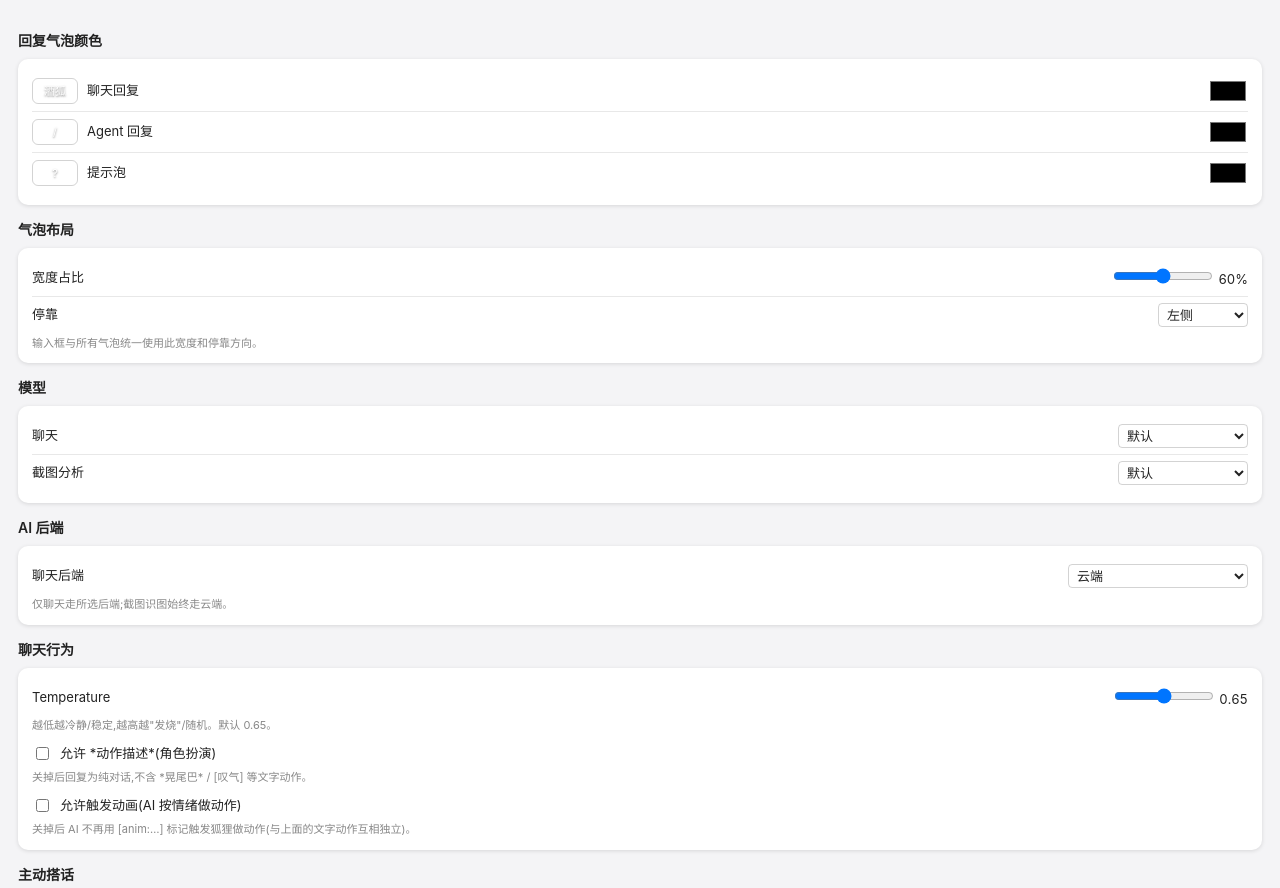
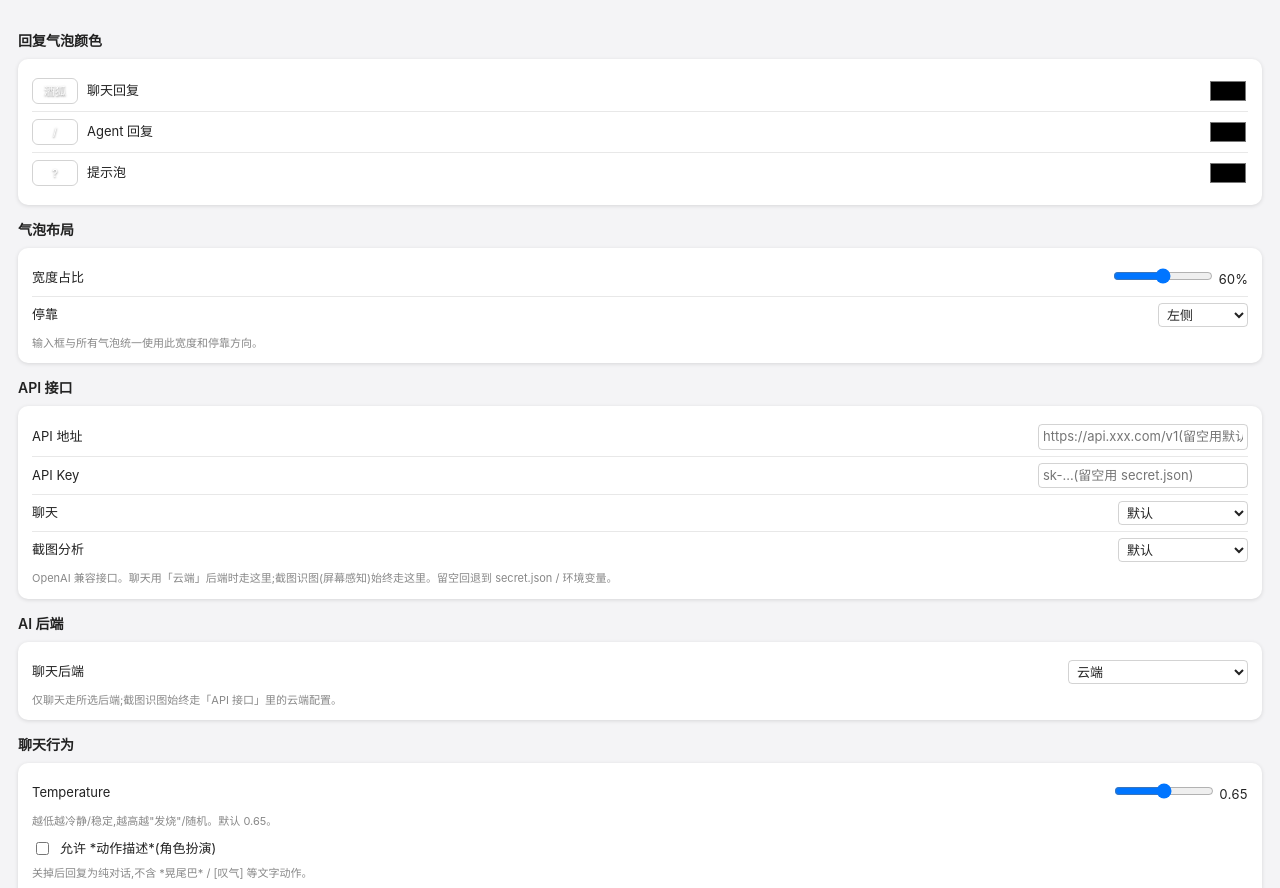
Before and after one commit to zhiyun298/wine-fox-desktop-pet, an Electron app: page electron/settings.html in a window 1280 px wide. Shown: the top 888 px of the page. Drawn offline with Linux system fonts and the light colour scheme; no server answers.

Commit message:
Revise settings.html for API configuration inputs

```diff
--- a/electron/settings.html
+++ b/electron/settings.html
@@ -135,8 +135,16 @@
       <div class="hint">输入框与所有气泡统一使用此宽度和停靠方向。</div>
     </div>
 
-    <h2>模型</h2>
+    <h2>API 接口</h2>
     <div class="card">
+      <div class="row">
+        <span>API 地址</span>
+        <input type="text" id="cloudBaseURL" placeholder="https://api.xxx.com/v1(留空用默认)" style="width:200px;font:inherit;border-radius:4px;border:1px solid rgba(128,128,128,0.35);background:transparent;color:inherit;padding:2px 4px;" />
+      </div>
+      <div class="row">
+        <span>API Key</span>
+        <input type="password" id="cloudApiKey" placeholder="sk-…(留空用 secret.json)" style="width:200px;font:inherit;border-radius:4px;border:1px solid rgba(128,128,128,0.35);background:transparent;color:inherit;padding:2px 4px;" />
+      </div>
       <div class="row">
         <span>聊天</span>
         <span style="display:flex;align-items:center;gap:4px">
@@ -163,6 +171,7 @@
           <input type="text" id="visionModelCustom" style="width:110px;font:inherit;border-radius:4px;border:1px solid rgba(128,128,128,0.35);background:transparent;color:inherit;padding:2px 4px;display:none" placeholder="输入模型名" />
         </span>
       </div>
+      <div class="hint">OpenAI 兼容接口。聊天用「云端」后端时走这里;截图识图(屏幕感知)始终走这里。留空回退到 secret.json / 环境变量。</div>
     </div>
 
     <h2>AI 后端</h2>
@@ -175,20 +184,7 @@
           <option value="lms">拉起 lms(自动管理)</option>
         </select>
       </div>
-      <div class="hint">仅聊天走所选后端;截图识图始终走云端。</div>
-
-      <!-- 云端(中转站):在此填 API 地址与密钥(优先级最高,免重启) -->
-      <div id="grp-cloud" style="display:none">
-        <div class="row">
-          <span>API 地址</span>
-          <input type="text" id="cloudBaseURL" placeholder="https://api.xxx.com/v1(留空用默认)" style="width:200px;font:inherit;border-radius:4px;border:1px solid rgba(128,128,128,0.35);background:transparent;color:inherit;padding:2px 4px;" />
-        </div>
-        <div class="row">
-          <span>API Key</span>
-          <input type="password" id="cloudApiKey" placeholder="sk-…(留空用 secret.json)" style="width:200px;font:inherit;border-radius:4px;border:1px solid rgba(128,128,128,0.35);background:transparent;color:inherit;padding:2px 4px;" />
-        </div>
-        <div class="hint">OpenAI 兼容接口地址与密钥。留空则回退到 secret.json / 环境变量。截图识图也用这里的配置。</div>
-      </div>
+      <div class="hint">仅聊天走所选后端;截图识图始终走「API 接口」里的云端配置。</div>
 
       <!-- 连接 LM Studio:仅连接已运行的本地服务器 -->
       <div id="grp-lmstudio" style="display:none">
@@ -661,7 +657,6 @@
 
       // ---- AI 后端 ----
       const chatBackend = document.getElementById('chatBackend');
-      const grpCloud = document.getElementById('grp-cloud');
       const cloudBaseURL = document.getElementById('cloudBaseURL');
       const cloudApiKey = document.getElementById('cloudApiKey');
       const grpLmstudio = document.getElementById('grp-lmstudio');
@@ -684,7 +679,6 @@
 
       function applyBackendVisibility() {
         const v = chatBackend.value;
-        grpCloud.style.display = v === 'cloud' ? '' : 'none';
         grpLmstudio.style.display = v === 'lmstudio' ? '' : 'none';
         grpLms.style.display = v === 'lms' ? '' : 'none';
         grpCommon.style.display = (v === 'lmstudio' || v === 'lms') ? '' : 'none';
```
